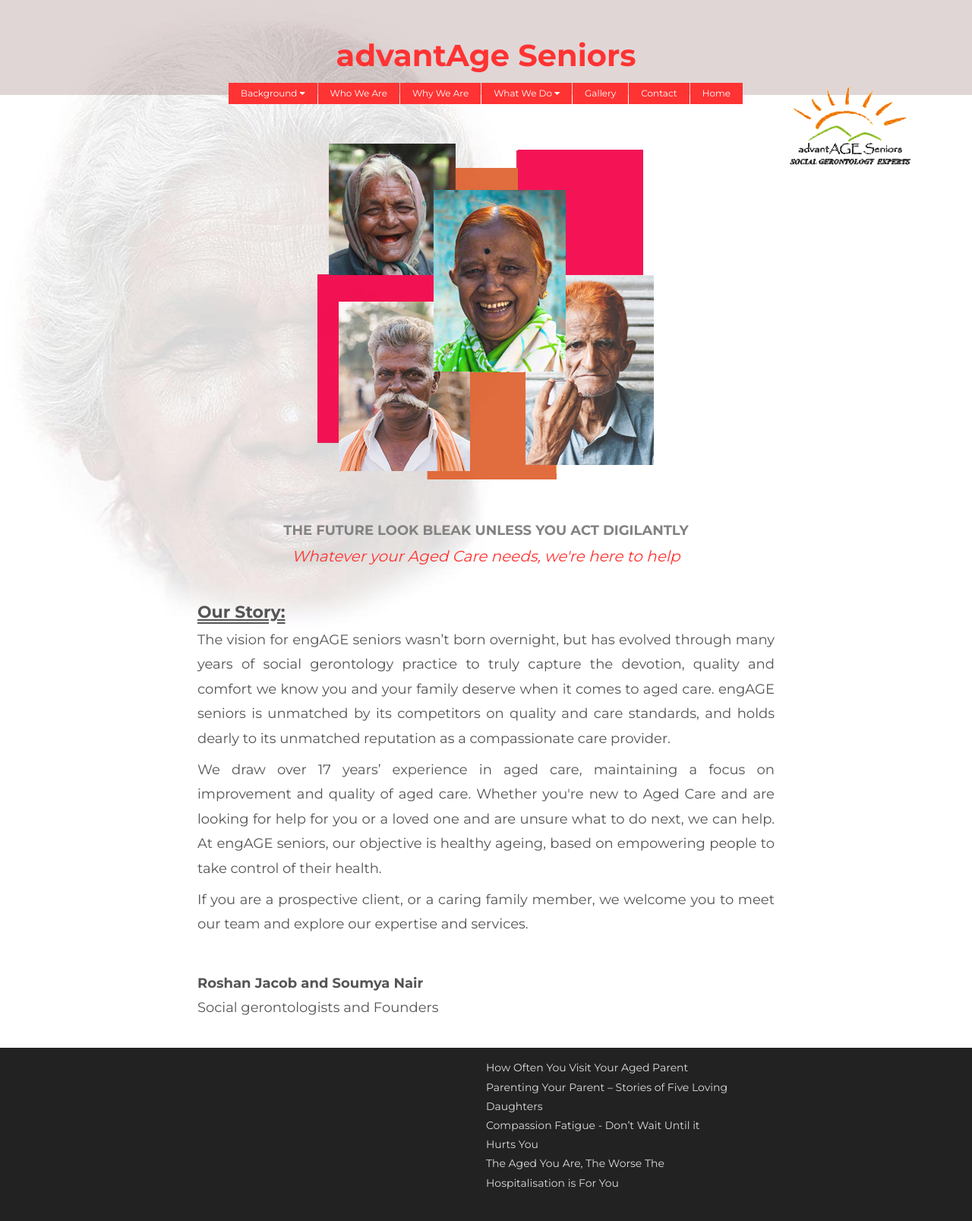
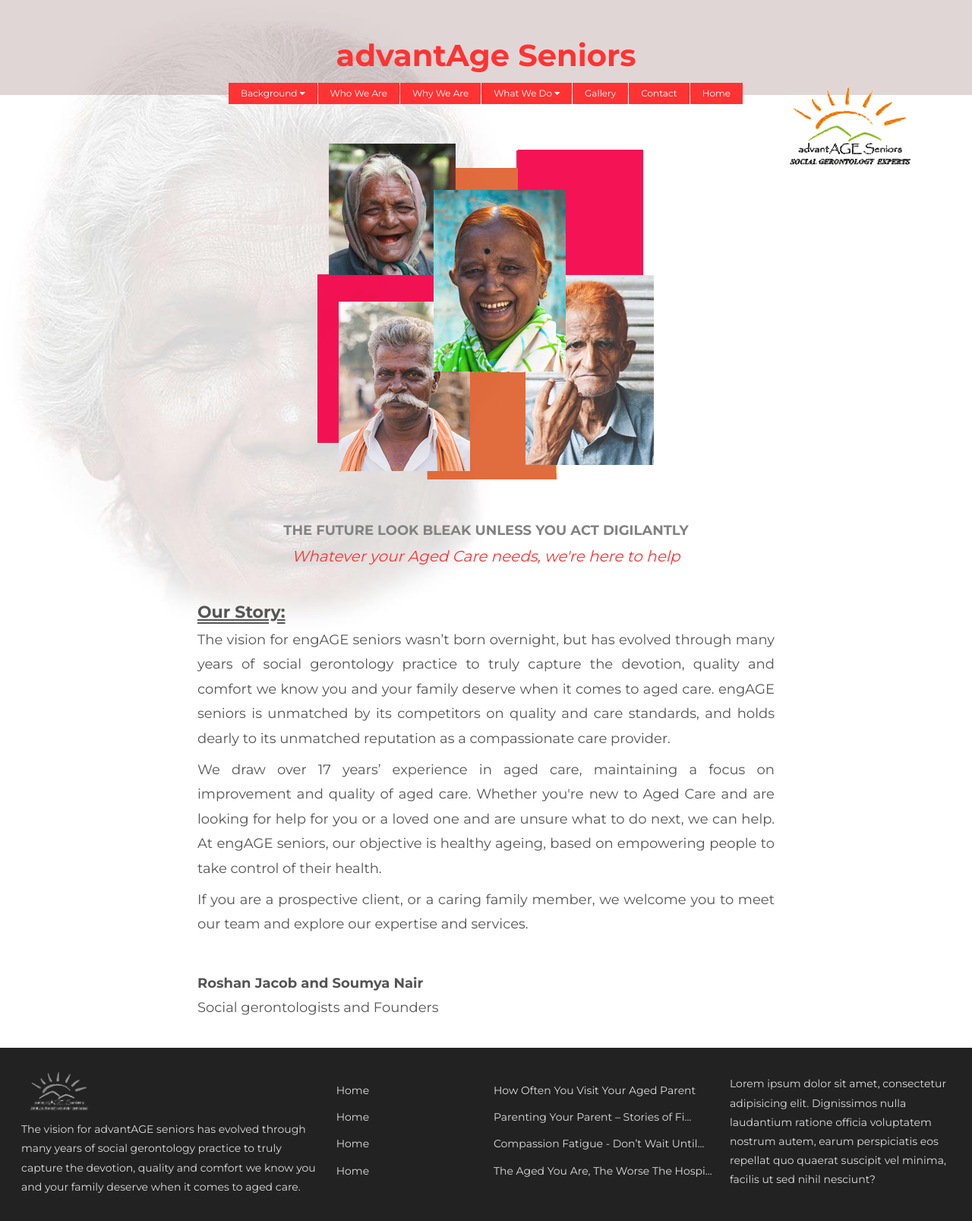
Before and after one commit to sharathdt/advantage-india, a Jekyll site: the page built from index.html, in a window 1280 px wide. Shown: the whole page at 76% size. Built offline with Jekyll 4.4.1, drawn with Linux system fonts in a browser that asks for light colours.

Commit message:
footer added

```diff
--- a/_config.yml
+++ b/_config.yml
@@ -1,7 +1,7 @@
 ### your site title here
 
 title: advantAge Seniors
-
+description: The vision for advantAGE seniors has evolved through many years of social gerontology practice to truly capture the devotion, quality and comfort we know you and your family deserve when it comes to aged care.
 baseurl: /advantage-seniors
 
 ### exclude the instructions / write-up in the README.md
--- a/_layouts/default.html
+++ b/_layouts/default.html
@@ -102,21 +102,26 @@
 
     <footer>
         <div class="logo-details">
-
+            <img width="100" src="{{site.baseurl}}/img/Logo.png" alt="{{site.title}}">
+            <p class="text-left">{{site.description}}</p>
         </div>
         <div class="page-links">
-
+            <ul>
+                <li><a href="">Home</a></li>
+                <li><a href="">Home</a></li>
+                <li><a href="">Home</a></li>
+                <li><a href="">Home</a></li>
+            </ul>
         </div>
         <div class="latest-posts">
             <ul>
-                <li><a href="http://advantageseniorsindia.blogspot.com/2018/06/how-often-you-visit-your-aged-parent.html">How Often You Visit Your Aged Parent</a></li>
-                <li><a href="http://advantageseniorsindia.blogspot.com/2018/02/parenting-your-parent-stories-of-five.html">Parenting Your Parent – Stories of Five Loving Daughters</a></li>
-                <li><a href="http://advantageseniorsindia.blogspot.com/2018/02/compassion-fatigue-don-twait-until-it.html">Compassion Fatigue - Don’t Wait Until it Hurts You</a></li>
-                <li><a href="http://advantageseniorsindia.blogspot.com/2018/02/the-aged-you-are-worse-hospitalisation.html">The Aged You Are, The Worse The Hospitalisation is For You</a></li>
+               {% for item in site.data.latest-posts %}
+                <li><a href="{{item.link}}">{{item.title | truncate: 40}}</a></li>
+               {% endfor %}
             </ul>
         </div>
         <div class="contact-us">
-
+            <p>Lorem ipsum dolor sit amet, consectetur adipisicing elit. Dignissimos nulla laudantium ratione officia voluptatem nostrum autem, earum perspiciatis eos repellat quo quaerat suscipit vel minima, facilis ut sed nihil nesciunt?</p>
         </div>
     </footer>
 </div>
--- a/_sass/_footer.scss
+++ b/_sass/_footer.scss
@@ -1,19 +1,49 @@
 footer {
     margin-top: 2em;
-    padding: 1em 0;
+    padding: 1em 2em;
     min-height: 200px;
     color: #ddd;
     background: #222;
     font-size: $base-font-size * 0.7;
+
     display: grid;
-    grid-template-columns: repeat(4, 1fr);
+    grid-template-columns: repeat(12, 1fr);
+    grid-gap: 20px;
+    align-items: center;
+
+    .logo-details {
+        grid-column: span 4;
+    }
+    .page-links {
+        grid-column: span 2;
+    }
+    .latest-posts {
+        grid-column: span 3;
+    }
+    .contact-us {
+        grid-column: span 3;
+    }
+    p {
+       color: #ddd;
+       font-size: $base-font-size * 0.7;
+    }
+
+    li {
+        margin-bottom: 10px;
+    }
 
     a {
          color: #ddd;
          text-decoration: none;
 
+
         &:hover {
             color: #fff;
         }
     }
+
+    img {
+        -webkit-filter: grayscale(1);
+                filter: grayscale(1);
+    }
 }
--- a/_sass/_style.scss
+++ b/_sass/_style.scss
@@ -105,6 +105,10 @@ footer {
     text-align: center;
 }
 
+.text-left {
+    text-align: left;
+}
+
 .collage {
     margin-bottom: 2em;
 }
```
Also changed, not shown: _data/latest-posts.yml (added, +11 -0 lines).
